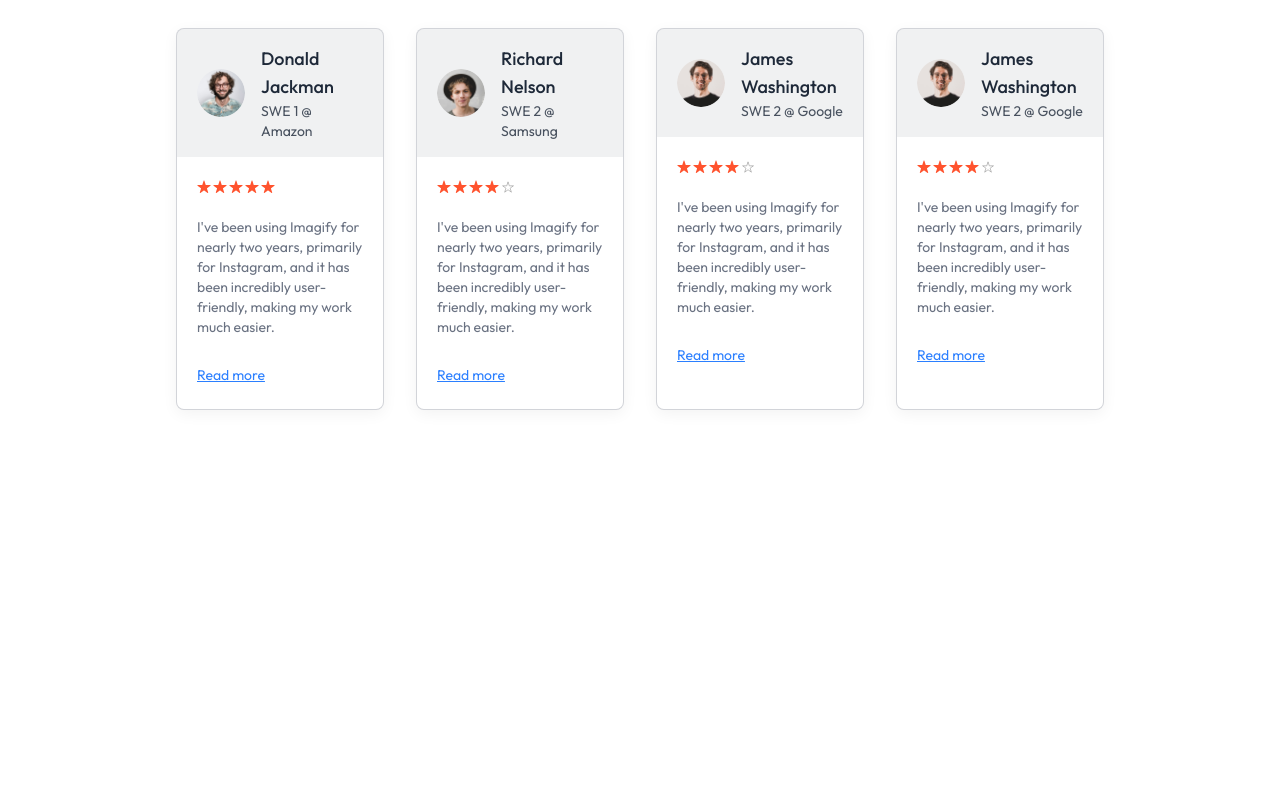
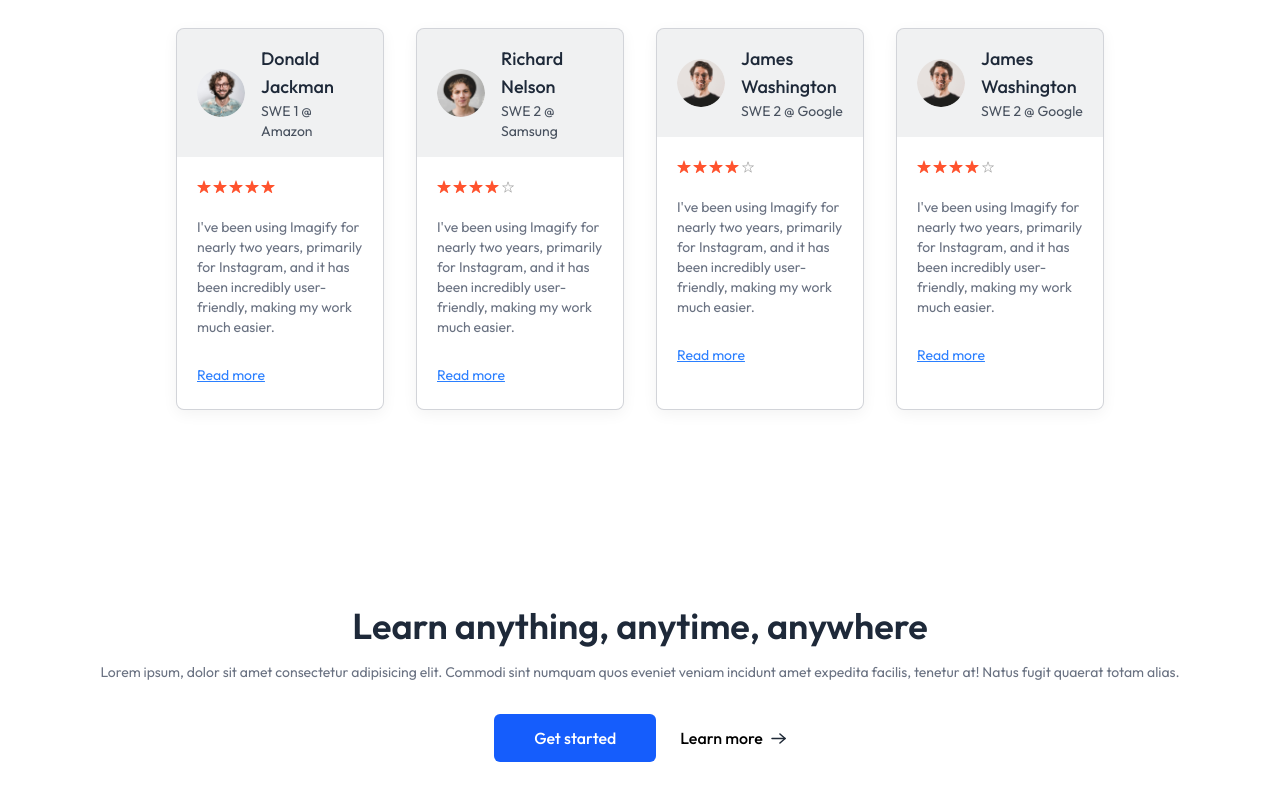
Before and after one commit to maheshsale/lms, a React (Vite) app in the folder client/: page / in a window 1280 px wide. Shown: the part 1650-2450 px from the top of the page. Before the commit the page ends 2188 px from the top, so only its background shows below. Built offline with nearby package versions, Linux system fonts and the light colour scheme; no server answers.

Commit message:
Call to Action Completed

```diff
--- a/client/src/components/student/CallToAction.jsx
+++ b/client/src/components/student/CallToAction.jsx
@@ -1,11 +1,21 @@
-import React from 'react'
+import React from "react";
+import { assets } from "../../assets/assets";
 
 const CallToAction = () => {
   return (
-    <div>
-      <h1>Call to Action</h1>
+    <div className='flex flex-col items-center gap-4 pt-10 pb-24 px-8 md:px-0'>
+      <h1 className='text-xl md:text-4xl text-gray-800 font-semibold'>Learn anything, anytime, anywhere</h1>
+      <p className='text-gray-500 sm:text-sm'>
+        Lorem ipsum, dolor sit amet consectetur adipisicing elit. Commodi sint
+        numquam quos eveniet veniam incidunt amet expedita facilis, tenetur at!
+        Natus fugit quaerat totam alias.
+      </p>
+      <div className='flex items-center font-medium gap-6 mt-4'>
+        <button className='px-10 py-3 rounded-md text-white bg-blue-600 cursor-pointer'>Get started</button>
+        <button className='flex items-center gap-2 cursor-pointer'>Learn more <img src={assets.arrow_icon} alt="arrow_icon" /></button>
+      </div>
     </div>
-  )
-}
+  );
+};
 
-export default CallToAction
+export default CallToAction;
--- a/client/src/pages/student/Home.jsx
+++ b/client/src/pages/student/Home.jsx
@@ -3,6 +3,7 @@
 import Companies from '../../components/student/Companies'
 import CoursesSection from '../../components/student/CoursesSection'
 import TestimonialsSection from '../../components/student/TestimonialsSection'
+import CallToAction from '../../components/student/CallToAction'
 
 
 const Home = () => {
@@ -12,6 +13,7 @@
       <Companies />
       <CoursesSection />
       <TestimonialsSection />
+      <CallToAction />
     </div>
   )
 }
```
